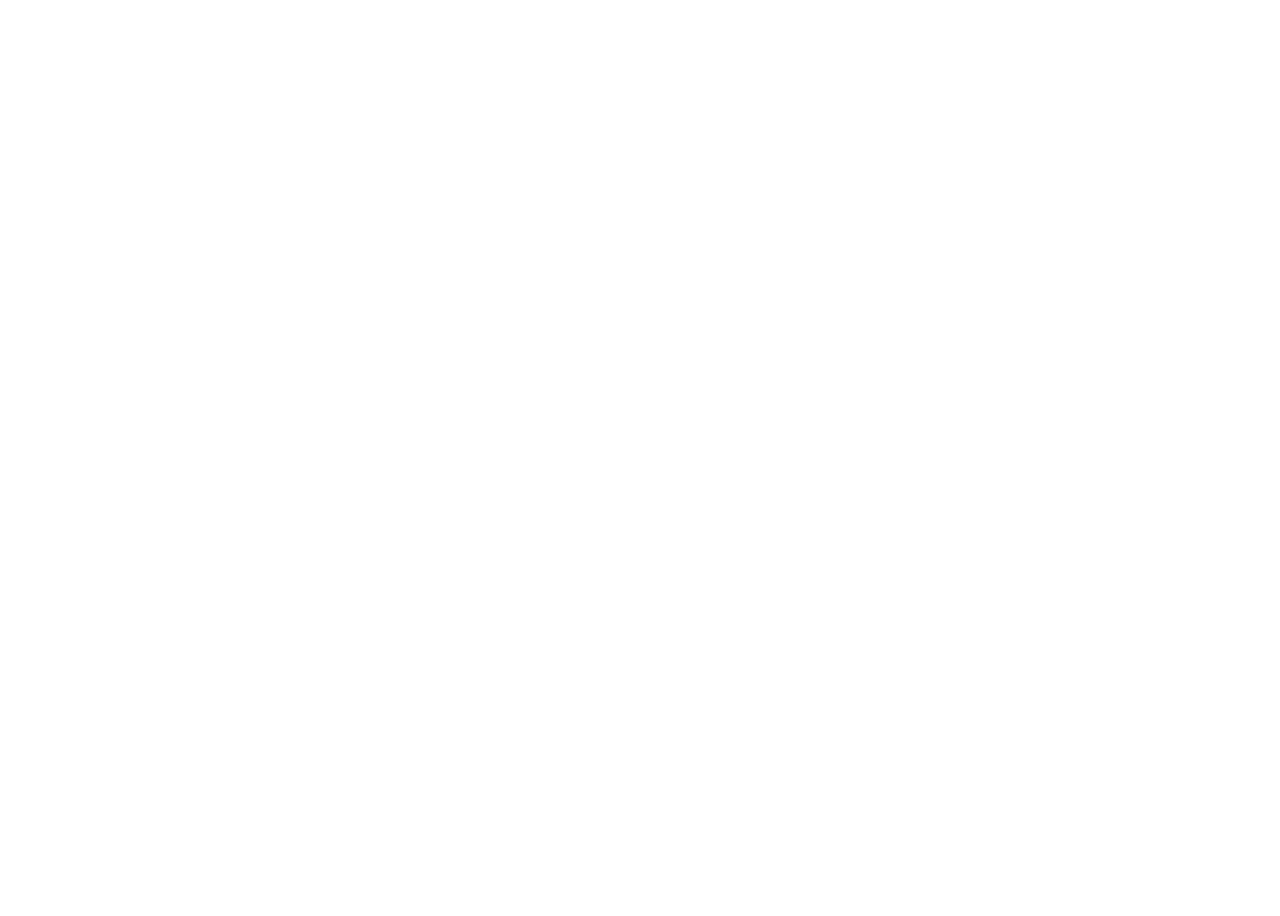
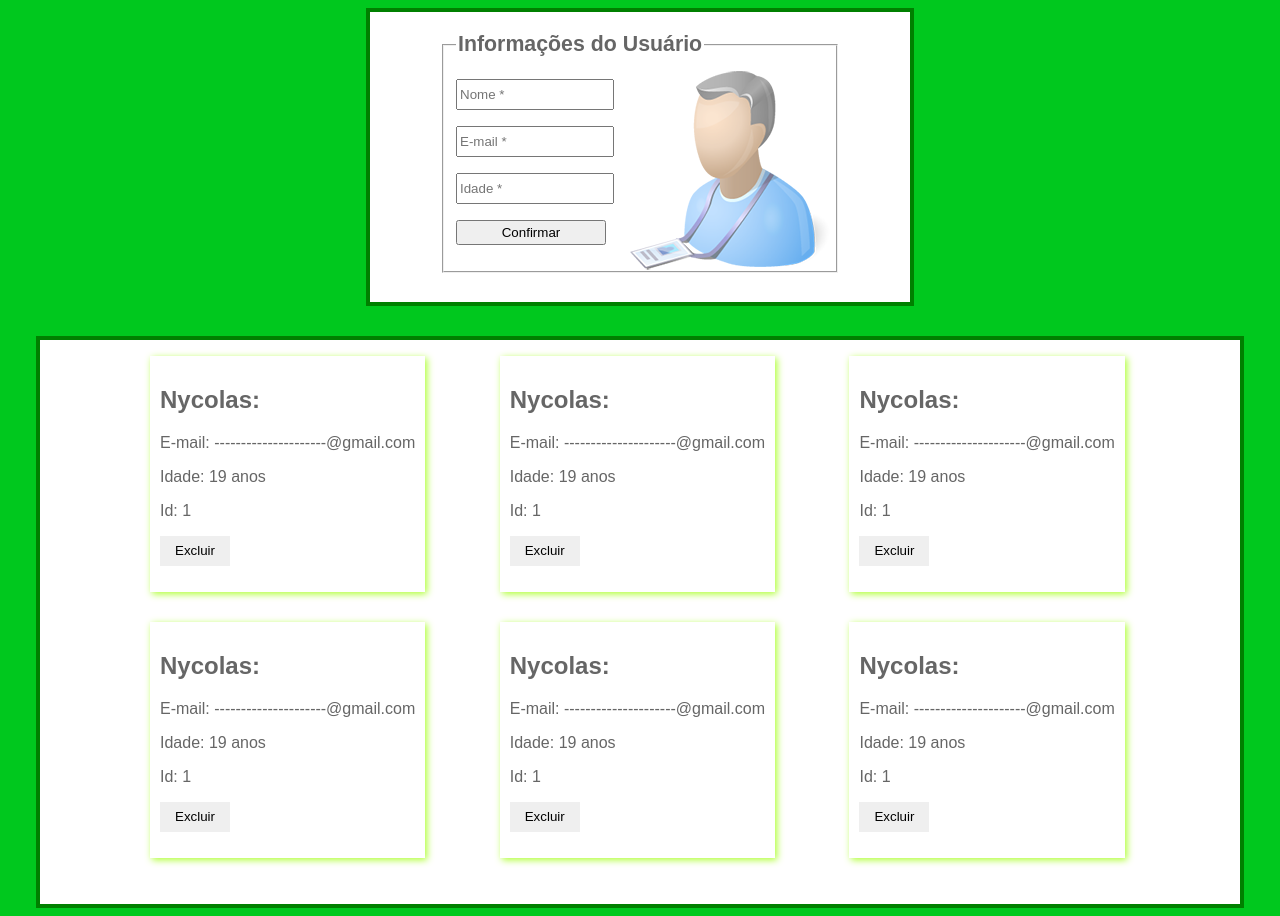
Before and after one commit to NycolasR/crud-usuarios, a website built with webpack: page public/index.html in a window 1280 px wide. Before the commit the page ends 800 px from the top, so only its background shows below. Built offline with nearby package versions, Linux system fonts and the light colour scheme.

Commit message:
Estrutura e estilo da página definidos e modelagem de scripts iniciada

```diff
--- /dev/null
+++ b/public/_css/style.css
@@ -0,0 +1,67 @@
+body {
+    font-family: Arial, Helvetica, sans-serif;
+    background-color: rgb(0, 200, 30);
+    color: #666666;
+}
+
+.borderGreen {
+    border: 4px solid green;
+}
+
+div#interfaceForm {
+    background-color: white;
+    text-align: left;
+    width: 540px;
+    height: 290px;
+    margin: auto;
+}
+
+div#interfaceForm form {
+    width: 400px;
+    margin: auto;
+    padding-top: 20px;
+    background: url('../_images/icone-contato.png') no-repeat 95% 95%;
+}
+
+div#interfaceForm legend {
+    font-size: 16pt;
+    font-weight: bold;
+}
+
+div#interfaceForm .formItem {
+    width: 150px;
+    height: 25px;
+}
+
+div#interfaceList {
+    background-color: white;
+    width: 1200px;
+    margin: auto;
+    margin-top: 30px;
+}
+
+div#interfaceList ul#usersList {
+    list-style: none;
+}
+
+div#interfaceList ul#usersList li {
+    box-shadow: 2px 2px 7px greenyellow;
+    display: inline-block;
+    text-align: left;
+    margin-left: 70px;
+    margin-bottom: 30px;
+    padding: 10px;
+}
+
+div#interfaceList ul#usersList button {
+    border-style: none;
+    height: 30px;
+    width: 70px;
+    cursor: pointer;
+    transition: 0.7s;
+}
+
+div#interfaceList ul#usersList button:hover {
+    background-color: #666666;
+    color: white;
+}
--- a/public/index.html
+++ b/public/index.html
@@ -4,8 +4,68 @@
     <meta charset="UTF-8">
     <meta name="viewport" content="width=device-width, initial-scale=1.0">
     <title>C.R.U.D. para Usuários</title>
+    <link rel="stylesheet" href="_css/style.css">
 </head>
 <body>
+    <div id="interfaceForm" class="borderGreen">
+            <form id="form">
+                <fieldset>
+                    <legend>Informações do Usuário</legend>
+                    <p><input class="formItem" type="text" id="name" placeholder="Nome *"></p>
+                    <p><input class="formItem" type="text" id="email" placeholder="E-mail *"></p>
+                    <p><input class="formItem" type="number" id="age" placeholder="Idade *" min="0"></p>
+                    <p><button class="formItem" type="submit">Confirmar</button></p>
+                </fieldset>
+            </form>
+    </div>
+
+    <div id="interfaceList" class="borderGreen">
+        <ul id="usersList">
+            <li>
+                <h2>Nycolas:</h2>
+                <p>E-mail: ---------------------@gmail.com</p>
+                <p>Idade: 19 anos</p>
+                <p>Id: 1</p>
+                <p><button>Excluir</button></p>
+            </li>
+            <li>
+                <h2>Nycolas:</h2>
+                <p>E-mail: ---------------------@gmail.com</p>
+                <p>Idade: 19 anos</p>
+                <p>Id: 1</p>
+                <p><button>Excluir</button></p>
+            </li>
+            <li>
+                <h2>Nycolas:</h2>
+                <p>E-mail: ---------------------@gmail.com</p>
+                <p>Idade: 19 anos</p>
+                <p>Id: 1</p>
+                <p><button>Excluir</button></p>
+            </li>
+            <li>
+                <h2>Nycolas:</h2>
+                <p>E-mail: ---------------------@gmail.com</p>
+                <p>Idade: 19 anos</p>
+                <p>Id: 1</p>
+                <p><button>Excluir</button></p>
+            </li>
+            <li>
+                <h2>Nycolas:</h2>
+                <p>E-mail: ---------------------@gmail.com</p>
+                <p>Idade: 19 anos</p>
+                <p>Id: 1</p>
+                <p><button>Excluir</button></p>
+            </li>
+            <li>
+                <h2>Nycolas:</h2>
+                <p>E-mail: ---------------------@gmail.com</p>
+                <p>Idade: 19 anos</p>
+                <p>Id: 1</p>
+                <p><button>Excluir</button></p>
+            </li>
+        </ul>
+    </div>
+
     <script src="./bundle.js"></script>
 </body>
 </html>
--- /dev/null
+++ b/src/controllerUsuario.js
@@ -0,0 +1,20 @@
+import User from './user';
+
+export default class ControllerUsuario {
+    constructor() {
+        this.users = [];
+    }
+
+    addUser(name, email, age) {
+        const user = new User(name, email, age);
+        this.users.push(user);
+    }
+
+    removeUser(position) {
+        this.users.splice(position, 1);
+    }
+
+    render() {
+        this.users.forEach(user => console.log(user));
+    }
+}
--- a/src/main.js
+++ b/src/main.js
@@ -1 +1,6 @@
-console.log('Ambiente preparado!');
+import ControllerUsuario from './controllerUsuario'
+
+const controller = new ControllerUsuario();
+controller.addUser('Nycolas', 'nycolasramon3@gmail.com', 19);
+controller.removeUser(0);
+controller.render();
--- /dev/null
+++ b/src/user.js
@@ -0,0 +1,12 @@
+export default class User {
+    constructor(name, email, age) {
+        this.name = name;
+        this.email = email;
+        this.age = age;
+        this.id = this.generateId();
+    }
+
+    generateId() {
+        return "_" + Math.random().toString(36).substr(2, 9);
+    }
+}
```
Also changed, not shown: public/_images/icone-contato.png (added).
